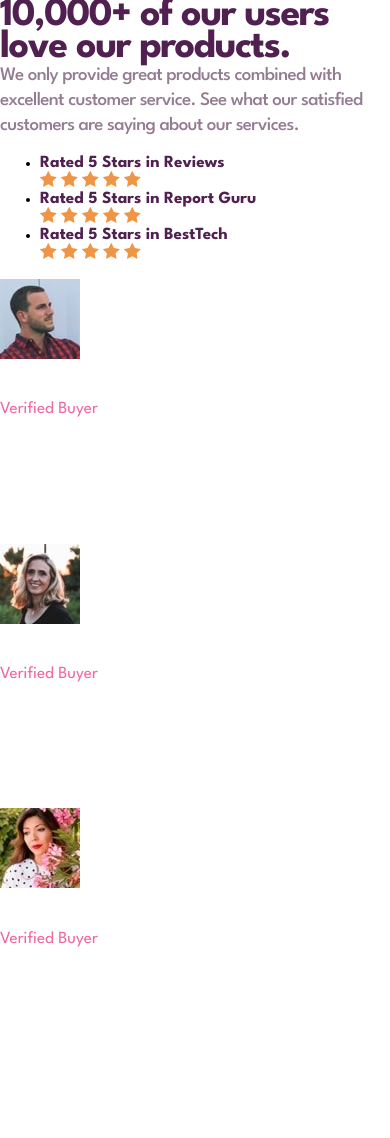
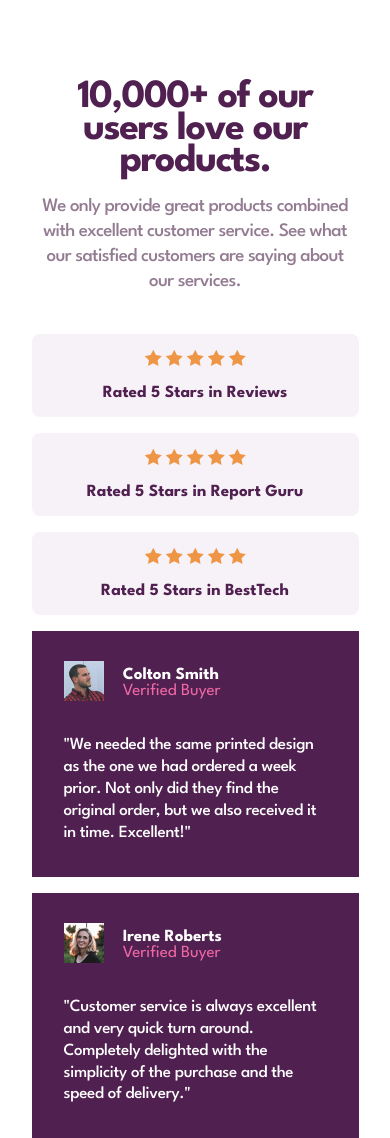
Before and after one commit to radektomasek/fm-social-proof-section, a website built with Parcel: page index.html in a window 390 px wide. Shown: the top 1138 px of the page. Before the commit the page ends 1073 px from the top, so only its background shows below. Built offline with nearby package versions, Linux system fonts and the light colour scheme.

Commit message:
Made progress with the mobile version, applied color and basic layout for card elements.

```diff
--- a/index.html
+++ b/index.html
@@ -14,11 +14,14 @@
 </head>
 
 <body>
+    <div class="grid">
+        <!-- Hero Section -->
         <section class="hero">
-        <h1>10,000+ of our users love our products.</h1>
-        <p>We only provide great products combined with excellent customer service.
+            <h1 class="hero__title">10,000+ of our users love our products.</h1>
+            <p class="hero__paragraph">We only provide great products combined with excellent customer service.
                 See what our satisfied customers are saying about our services.</p>
         </section>
+        <!-- Review Section -->
         <section class="review">
             <ul class="review__items">
                 <li class="review__item">
@@ -54,6 +57,7 @@
                 </li>
             </ul>
         </section>
+        <!-- Testemonial section -->
         <section class="testemonial">
             <div class="card">
                 <div class="card__profile profile">
@@ -111,6 +115,7 @@
                 </blockquote>
             </div>
         </section>
+    </div>
 </body>
 
 </html>
--- a/src/css/styles.css
+++ b/src/css/styles.css
@@ -18,6 +18,10 @@
     --quot-p-size: 1.0625rem;
     --quot-p-line: 1.29;
     --quot-p-letter: -0.019rem;
+
+    --review-card-width: 20.4375rem;
+
+    --testemonial-card-width: 20.4375rem;
 }
 
 html {
@@ -34,10 +38,19 @@ body,
 h1,
 h2,
 h3,
+h4,
 a,
-p {
+p,
+ul,
+li,
+blockquote {
     margin: 0;
     padding: 0;
+}
+
+ul {
+    list-style: none;
+
 }
 
 body {
@@ -95,3 +108,63 @@ blockquote p {
     line-height: var(--quot-p-line);
     letter-spacing: var(--quot-p-letter);
 }
+
+.grid {
+    display: grid;
+}
+
+/* Hero section */
+.hero {
+    display: flex;
+    flex-flow: column nowrap;
+    width: 20rem;
+    margin: 5.125rem auto 2.4375rem auto;
+    gap: 1.0625rem;
+    text-align: center;
+}
+
+/* Review section */
+.review {
+    margin: 0 auto;
+}
+
+.review__item {
+    display: flex;
+    flex-flow: column-reverse nowrap;
+    background-color: var(--light-grayish-magenta-color);
+    width: var(--review-card-width);
+    justify-content: center;
+    align-items: center;
+    margin: 0 0 1rem 0;
+    border-radius: 0.5rem;
+    gap: 0.952rem;
+    padding: 1rem;
+}
+
+/* Testemonial section */
+.testemonial {
+    margin: 0 auto;
+}
+
+.card {
+    display: flex;
+    flex-flow: column nowrap;
+    background-color: var(--dark-magenta-color);
+    width: var(--testemonial-card-width);
+    gap: 2rem;
+    padding: 2rem;
+    margin-bottom: 1rem;
+}
+
+.profile__illustration img {
+    width: 2.5rem;
+    height: auto;
+}
+
+.card__profile {
+    display: flex;
+    flex-flow: row nowrap;
+    height: 2.5rem;
+    align-items: center;
+    gap: 1.2rem;
+}
```
Lines whose indentation alone changed are shown as unchanged.
